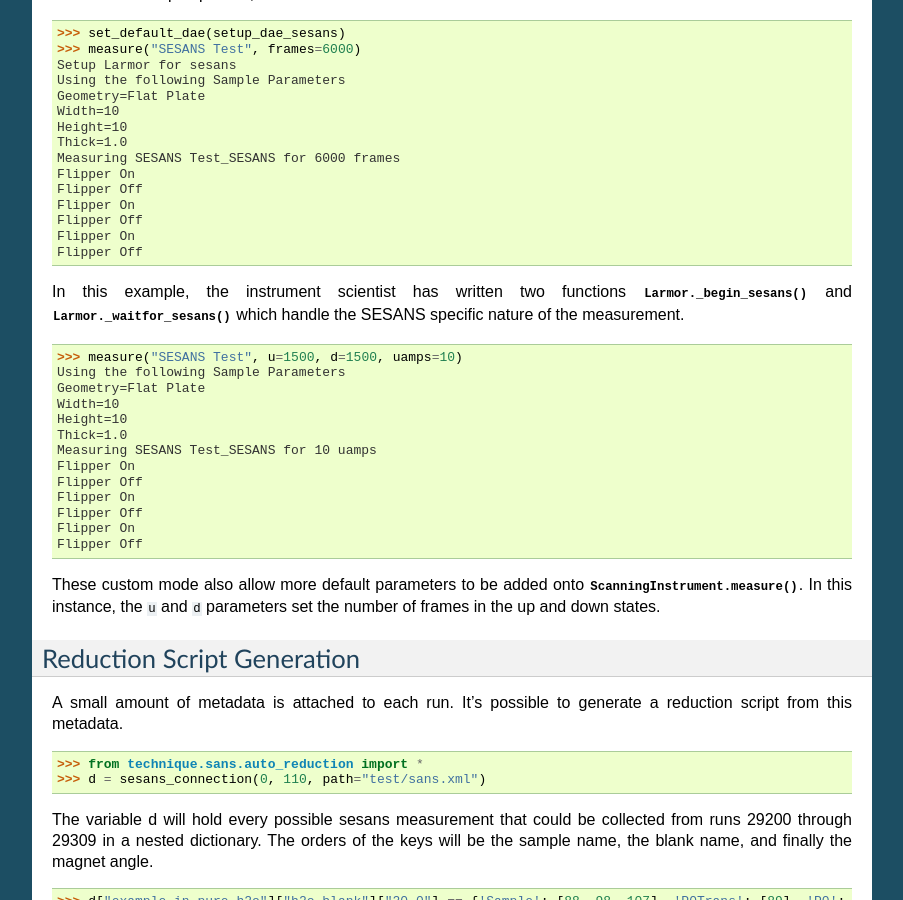
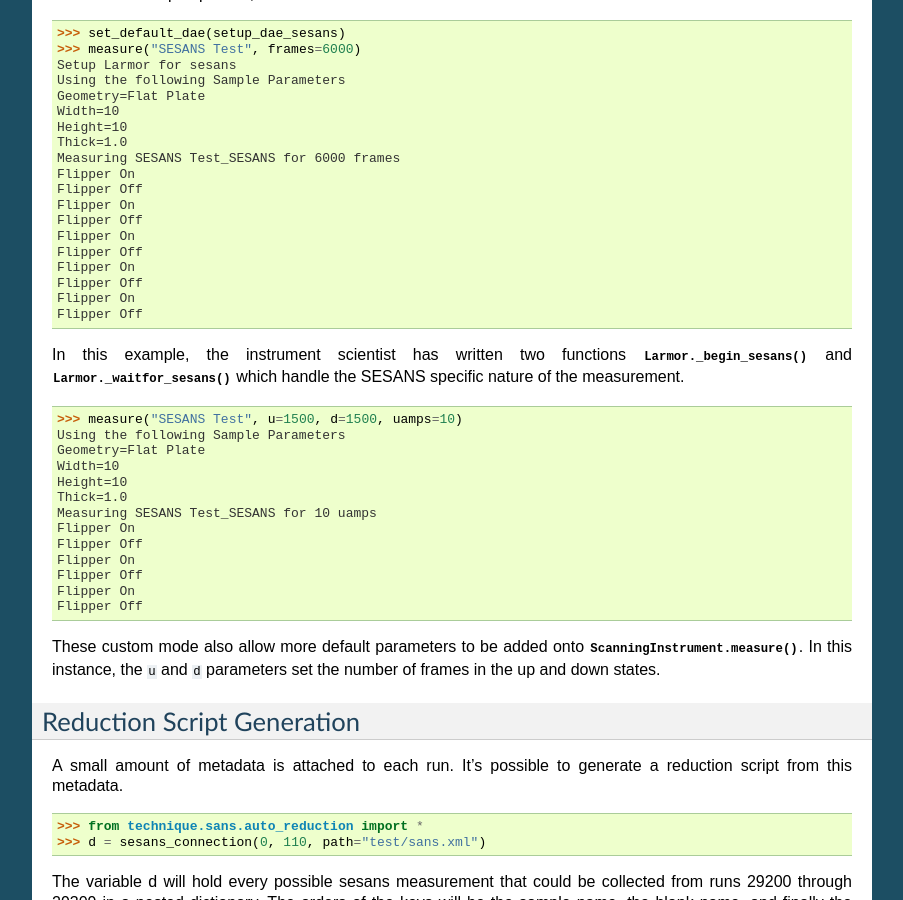
Before and after one commit to ISISNeutronMuon/InstrumentScripts, a Sphinx documentation site: the page built from doc/source/sans/tutorial.rst, in a window 1280 px wide and 900 px high, scrolled down 6599 px. Shown: the whole window, without its empty margins (198-1101 px from the left). Built offline with Sphinx 7.4.7, drawn with Linux system fonts in a browser that asks for light colours.

Commit message:
Clean up sans tutorial changes
The default length for the individual spin startes in sesans mode
has changed, so there are now more flipper states to measure.
Additionally, it's useful to be able to log debug data, so the
tutorial now only compares against the INFO level of logging, so that
debug statements can be changed without failed unit tests.

```diff
--- a/doc/source/sans/tutorial.rst
+++ b/doc/source/sans/tutorial.rst
@@ -433,6 +433,10 @@ Flipper On
 Flipper Off
 Flipper On
 Flipper Off
+Flipper On
+Flipper Off
+Flipper On
+Flipper Off
 
 .. py:currentmodule:: instruments.larmor.sans
 
```
Also changed, not shown: other parts of doc/source/sans/tutorial.rst (+2 -2 lines).
